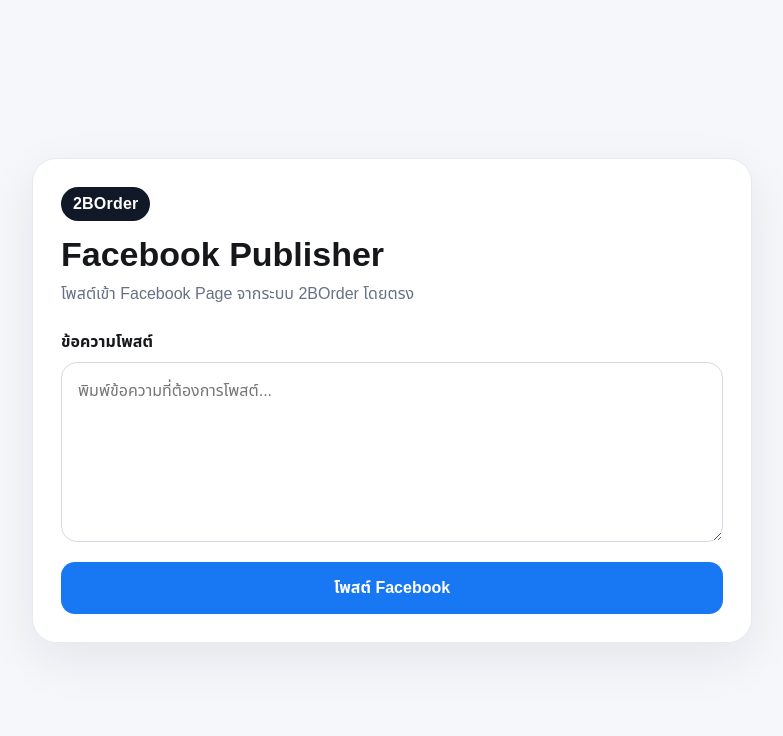
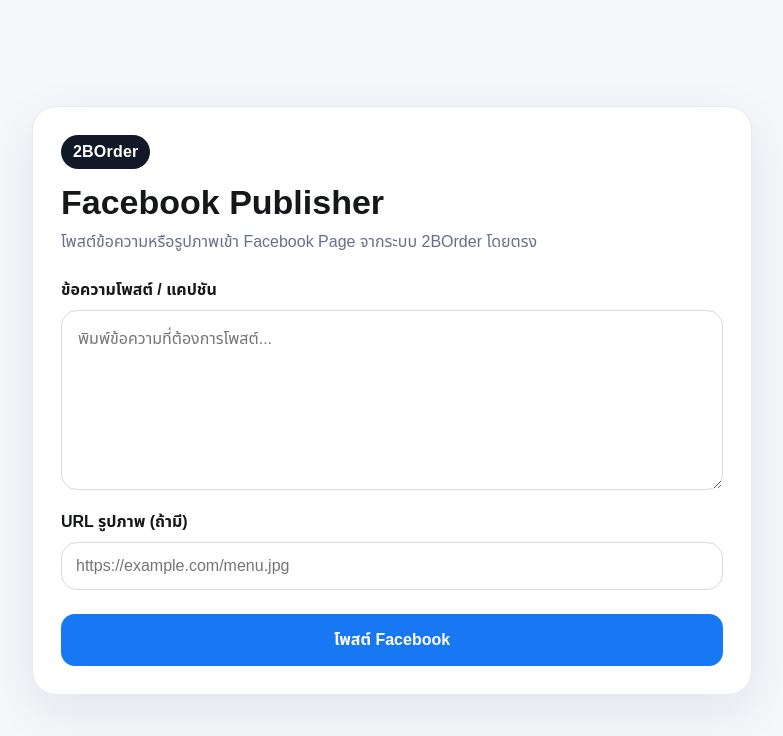
Before and after one commit to BTC-CHA/2border, a Next.js app: page / in a window 1280 px wide. Shown: the top 736 px of the page, without its empty margins (248-1031 px from the left). Built offline with nearby package versions, Linux system fonts and the light colour scheme.

Commit message:
Add image URL posting UI

```diff
--- a/app/page.js
+++ b/app/page.js
@@ -4,12 +4,13 @@ import { useState } from 'react';
 
 export default function Home() {
   const [message, setMessage] = useState('');
+  const [imageUrl, setImageUrl] = useState('');
   const [status, setStatus] = useState('');
   const [loading, setLoading] = useState(false);
 
   async function publishPost() {
-    if (!message.trim()) {
-      setStatus('กรุณาใส่ข้อความก่อนโพสต์');
+    if (!message.trim() && !imageUrl.trim()) {
+      setStatus('กรุณาใส่ข้อความหรือ URL รูปภาพก่อนโพสต์');
       return;
     }
 
@@ -20,14 +21,15 @@ export default function Home() {
       const res = await fetch('/api/facebook/post', {
         method: 'POST',
         headers: { 'Content-Type': 'application/json' },
-        body: JSON.stringify({ message }),
+        body: JSON.stringify({ message, imageUrl }),
       });
 
       const data = await res.json();
       if (!res.ok) throw new Error(data.error || 'โพสต์ไม่สำเร็จ');
 
-      setStatus(`โพสต์สำเร็จ ✓ Post ID: ${data.id}`);
+      setStatus(`โพสต์สำเร็จ ✓ ${data.type === 'photo' ? 'Photo' : 'Post'} ID: ${data.id || '-'}`);
       setMessage('');
+      setImageUrl('');
     } catch (err) {
       setStatus(`ผิดพลาด: ${err.message}`);
     } finally {
@@ -40,19 +42,35 @@ export default function Home() {
       <section className="card">
         <div className="brand">2BOrder</div>
         <h1>Facebook Publisher</h1>
-        <p className="sub">โพสต์เข้า Facebook Page จากระบบ 2BOrder โดยตรง</p>
+        <p className="sub">โพสต์ข้อความหรือรูปภาพเข้า Facebook Page จากระบบ 2BOrder โดยตรง</p>
 
-        <label htmlFor="message">ข้อความโพสต์</label>
+        <label htmlFor="message">ข้อความโพสต์ / แคปชัน</label>
         <textarea
           id="message"
           value={message}
           onChange={(e) => setMessage(e.target.value)}
           placeholder="พิมพ์ข้อความที่ต้องการโพสต์..."
-          rows={8}
+          rows={7}
         />
 
+        <label htmlFor="imageUrl" style={{ marginTop: 16 }}>URL รูปภาพ (ถ้ามี)</label>
+        <input
+          id="imageUrl"
+          type="url"
+          value={imageUrl}
+          onChange={(e) => setImageUrl(e.target.value)}
+          placeholder="https://example.com/menu.jpg"
+          style={{ width: '100%', border: '1px solid #d5d9e2', borderRadius: 16, padding: 14, font: 'inherit', marginBottom: 8 }}
+        />
+
+        {imageUrl.trim() && (
+          <div style={{ marginTop: 12, border: '1px solid #e7e9ee', borderRadius: 16, overflow: 'hidden', background: '#fff' }}>
+            <img src={imageUrl} alt="Preview" style={{ display: 'block', width: '100%', maxHeight: 360, objectFit: 'contain' }} />
+          </div>
+        )}
+
         <button onClick={publishPost} disabled={loading}>
-          {loading ? 'กำลังโพสต์...' : 'โพสต์ Facebook'}
+          {loading ? 'กำลังโพสต์...' : imageUrl.trim() ? 'โพสต์รูป + แคปชัน' : 'โพสต์ Facebook'}
         </button>
 
         {status && <div className="status">{status}</div>}
```
